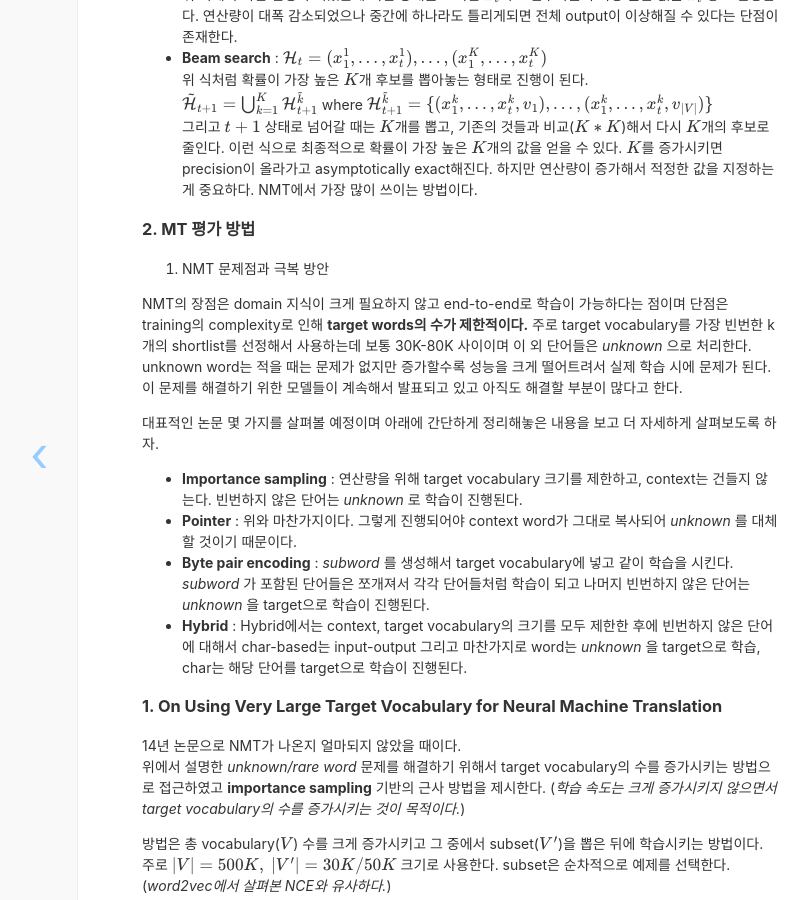
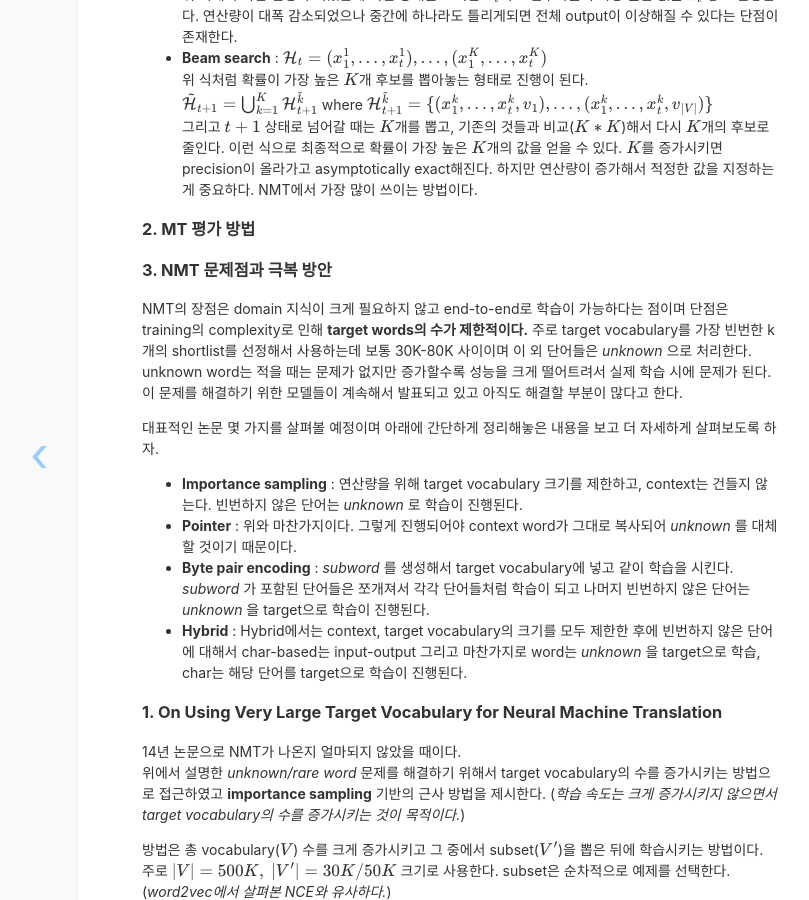
Before and after one commit to whikwon/deprecated_blog, a Jekyll site: the page built from _posts/2017-09-11-CS224n_Lecture11.md, in a window 1280 px wide and 900 px high, scrolled down 857 px. Shown: the whole window, without its empty margins (179-988 px from the left). Built offline with Jekyll 4.4.1, drawn with Linux system fonts in a browser that asks for light colours; nearby versions of some CDN libraries; formulas are drawn with MathJax 3; comment, search, counter and statistics services are not loaded.

Commit message:
_posts/2017-09-11-CS224n_Lecture11.md

```diff
--- a/_posts/2017-09-11-CS224n_Lecture11.md
+++ b/_posts/2017-09-11-CS224n_Lecture11.md
@@ -35,7 +35,7 @@ $$\mathcal{H}_{t+1}^{\tilde k} = \{(x_1^k,...,x_t^k, v_1),...,(x_1^k,...,x_t^k,v
 
 
 
-3. NMT 문제점과 극복 방안
+### 3. NMT 문제점과 극복 방안
 
 NMT의 장점은 domain 지식이 크게 필요하지 않고 end-to-end로 학습이 가능하다는 점이며 단점은 training의 complexity로 인해 **target words의 수가 제한적이다.**
 주로 target vocabulary를 가장 빈번한 k개의 shortlist를 선정해서 사용하는데 보통 30K-80K 사이이며 이 외 단어들은 *unknown* 으로 처리한다. <br>
```
